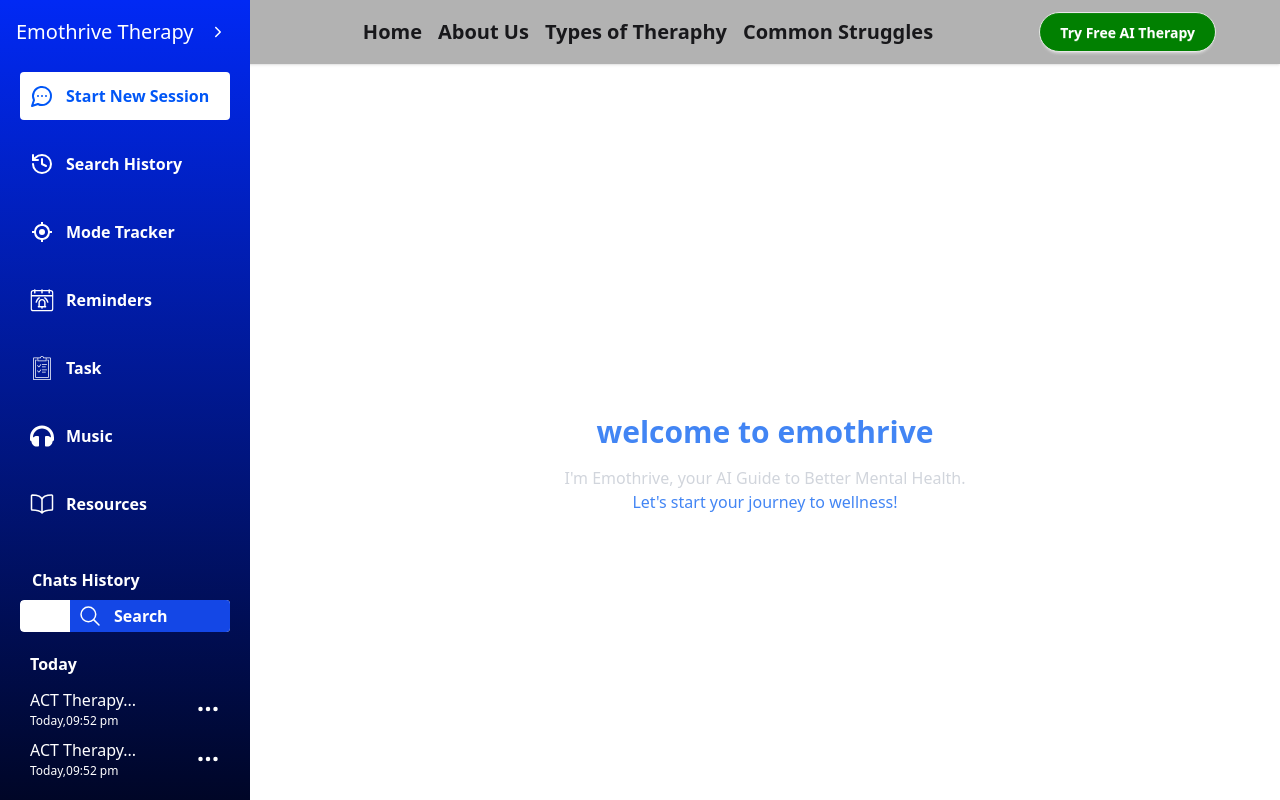
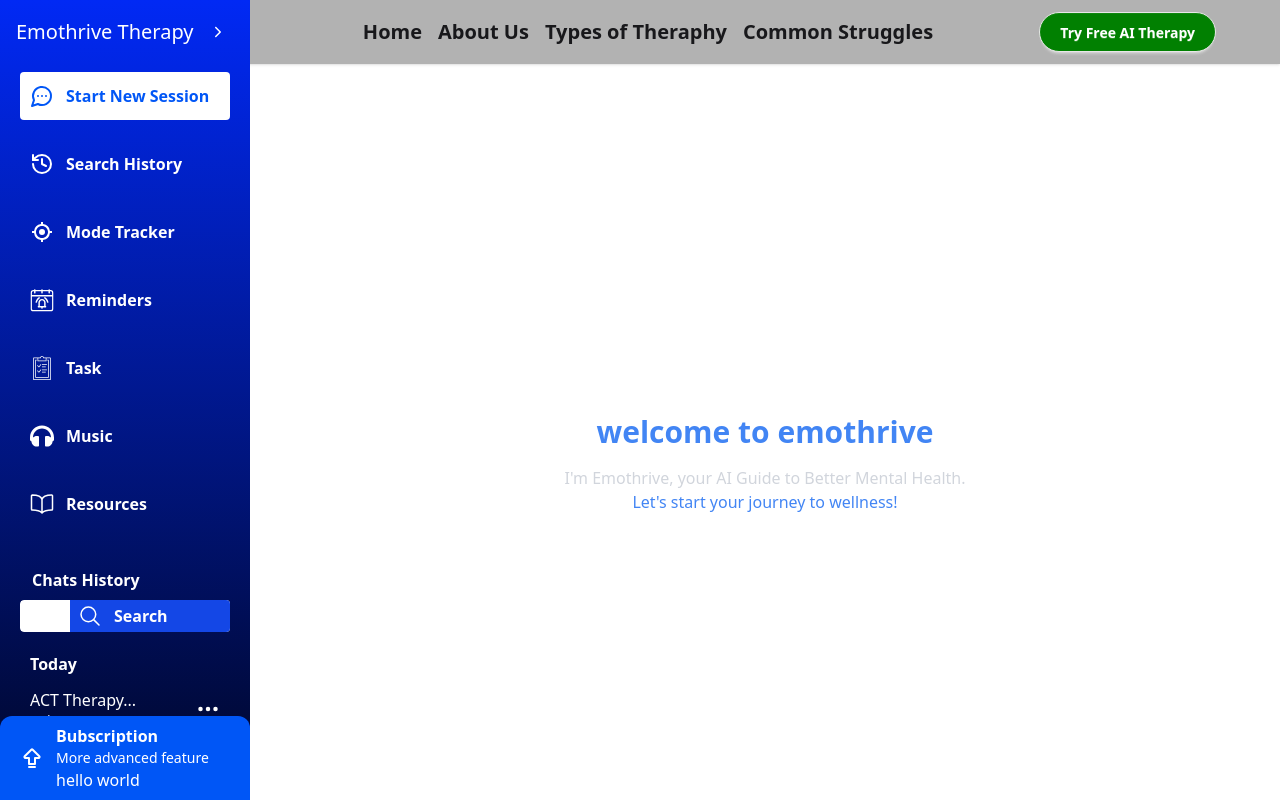
Before and after one commit to joysd1010Edu/JVAI-FirstProject, a Next.js app: page /chat in a window 1280 px wide. Shown: the top 800 px of the page. Built offline with nearby package versions, Linux system fonts and the light colour scheme.

Commit message:
commiting from a new device

```diff
--- a/src/components/Chat/Shared/DesktopNav.jsx
+++ b/src/components/Chat/Shared/DesktopNav.jsx
@@ -427,7 +427,7 @@ const DesktopNav = () => {
             </div>
           </nav>
         </div>
-        <div className={`flex ${isCollapsed ? "pt-1" : " hidden"} items-center rounded-t-xl bg-[#0056F6] w-full px-5 py-2 gap-3 absolute bottom-0 `}>
+        <div className={`flex items-center rounded-t-xl bg-[#0056F6] w-full px-5 py-2 gap-3 absolute bottom-0 `}>
           <TbArrowBigUpLine size={24} />
           <div>
             <h1 className=" font-semibold text-[16px]">Bubscription</h1>
```
